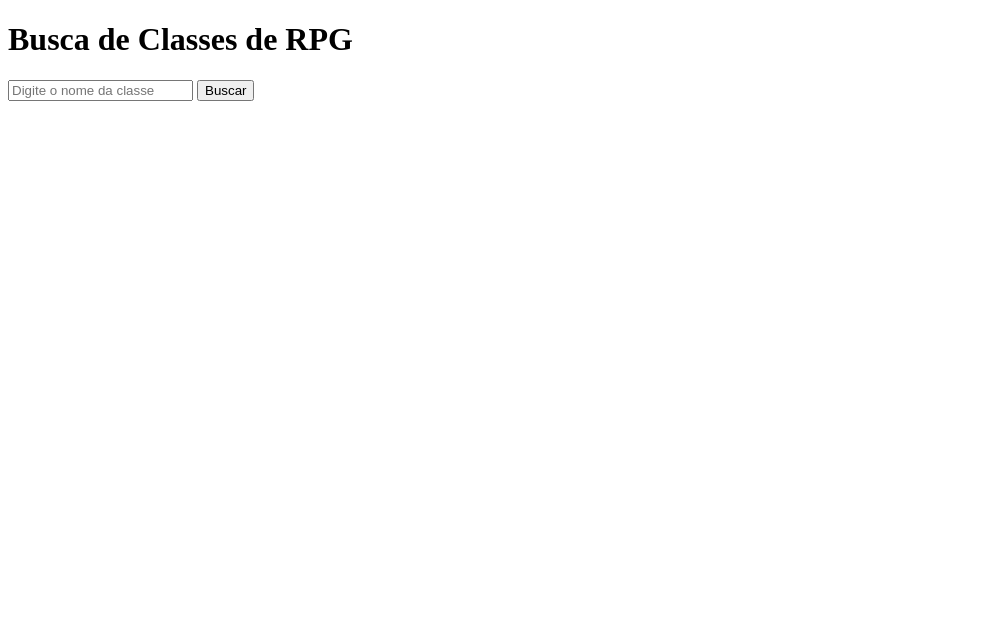
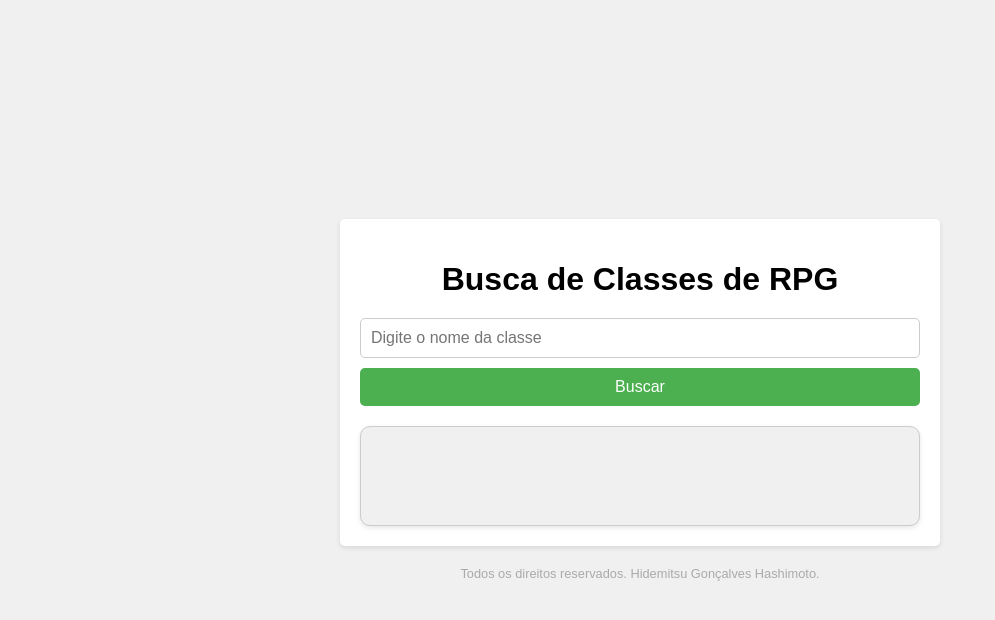
Before and after one commit to HidemitsuHashimoto/alura-gemini-rpg-class, a plain HTML site: page index.html in a window 1280 px wide. Shown: the whole page, without its empty margins (0-995 px from the left). Drawn offline with nearby package versions, Linux system fonts and the light colour scheme.

Commit message:
feat: add css

```diff
--- a/index.html
+++ b/index.html
@@ -9,11 +9,15 @@
 </head>
 <body>
   <div id="app">
-      <h1>Busca de Classes de RPG</h1>
-      <input type="text" id="classe" placeholder="Digite o nome da classe">
-      <button id="buscar">Buscar</button>
-      <div id="resultado"></div>
+    <h1>Busca de Classes de RPG</h1>
+    <input type="text" id="classe" placeholder="Digite o nome da classe">
+    <button id="buscar">Buscar</button>
+    <div id="resultado"></div>
   </div>
+  <footer>
+    Todos os direitos reservados.
+    Hidemitsu Gonçalves Hashimoto.
+  </footer>
   <script src="script.js" defer></script>
 </body>
 </html>
--- a/script.js
+++ b/script.js
@@ -23,7 +23,7 @@ btnBuscar.addEventListener('click', async () => {
         const summaryData = data?.candidates[0]?.content?.parts[0]?.text ?? ''
 
         resultado.innerHTML = `
-            <h2>${classe}</h2>
+            <h2>${classe.toUpperCase()}</h2>
             <h3>Resumo</h3>
             <p>${marked.parse(summaryData)}</p>
         `;
--- a/styles.css
+++ b/styles.css
@@ -0,0 +1,109 @@
+/* General styles */
+* {
+  box-sizing: border-box;
+}
+
+body {
+  font-family: Arial, sans-serif;
+  margin: 0;
+  padding: 20px;
+  background-color: #f0f0f0; /* Light gray background */
+  min-height: 100vh; /* Set minimum height for full viewport */
+  display: flex; /* Center content vertically */
+  flex-direction: column;
+  align-items: center;
+  justify-content: center; /* Vertically center content */
+}
+
+/* App container */
+#app {
+  background-color: #fff; /* White background */
+  border-radius: 5px;
+  box-shadow: 0 2px 5px rgba(0, 0, 0, 0.1); /* Subtle shadow */
+  padding: 20px;
+  max-width: 600px; /* Limit width for larger screens */
+  width: 100%; /* Ensure responsiveness */
+}
+
+/* Title */
+h1 {
+  text-align: center;
+  margin-bottom: 20px;
+}
+
+/* Search bar */
+#classe {
+  padding: 10px;
+  border: 1px solid #ccc;
+  border-radius: 5px;
+  width: 100%;
+  font-size: 16px;
+}
+
+/* Button */
+#buscar {
+  padding: 10px 20px;
+  background-color: #4CAF50; /* Green color */
+  color: #fff;
+  border: none;
+  border-radius: 5px;
+  cursor: pointer;
+  font-size: 16px;
+  margin-top: 10px;
+  width: 100%;
+}
+
+/* Search result */
+#resultado {
+  margin-top: 20px;
+  padding: 10px;
+  border: 1px solid #ccc;
+  border-radius: 5px;
+  min-height: 100px; /* Set minimum height for results */
+}
+
+/* Footer */
+footer {
+  text-align: center;
+  margin-top: 20px;
+  font-size: 0.8em;
+  color: #aaa; /* Light gray text */
+}
+
+/* Resultado */
+#resultado {
+  padding: 20px;
+  background-color: #f0f0f0; /* Cor de fundo suave */
+  border-radius: 10px;
+  box-shadow: 0 2px 5px rgba(0, 0, 0, 0.1);
+}
+
+h2 {
+  color: #333;
+  text-align: center;
+  margin-bottom: 15px;
+}
+
+h3 {
+  color: #555;
+  margin-top: 20px;
+  margin-bottom: 10px;
+}
+
+p {
+  line-height: 1.5;
+  text-align: justify;
+}
+
+ol, ul {
+  padding-left: 20px;
+}
+
+ol li, ul li {
+  margin-bottom: 5px;
+}
+
+strong {
+  font-weight: bold;
+  color: #4CAF50; /* Verde para destacar habilidades */
+}
```
